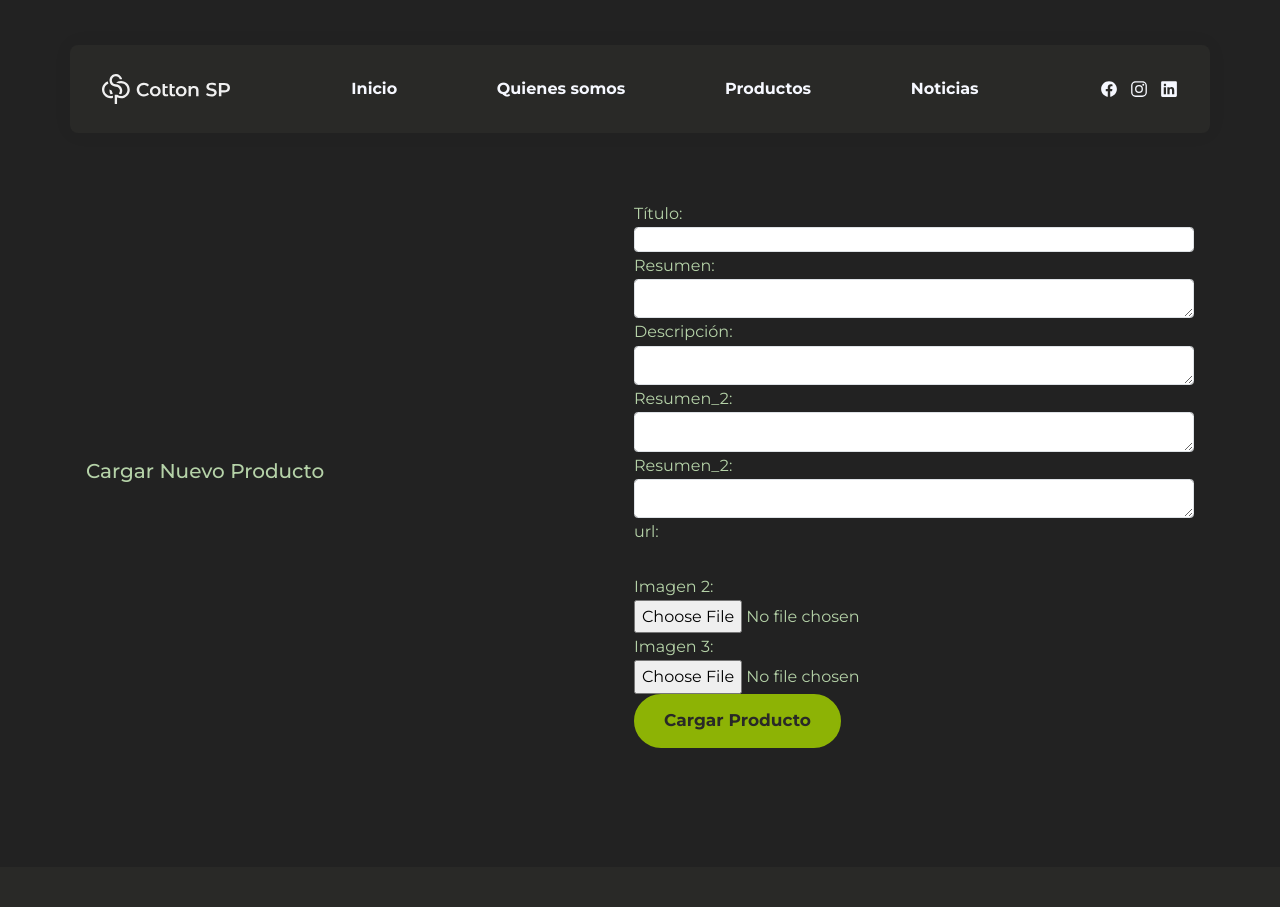
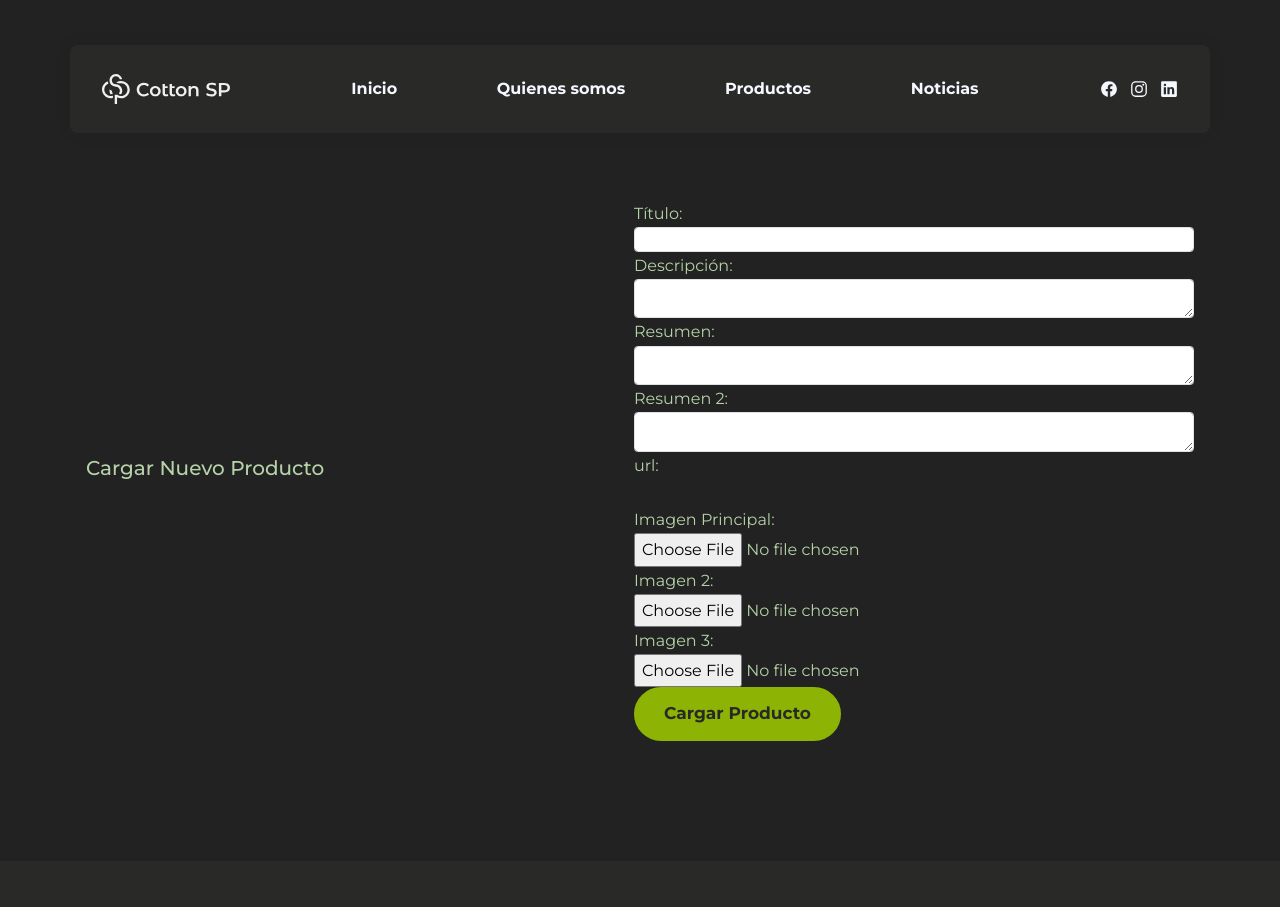
Before and after one commit to Naza42/CottonSP-Web, a Django app: page /productos/cargar/ in a window 1280 px wide. Shown: the top 907 px of the page. Run offline with Django 4.2, Linux system fonts and the light colour scheme; a user stored in the database is signed in; some libraries are stand-ins or nearby versions.

Commit message:
Update cargar_producto.html
el formulario estaba mal organizado

```diff
--- a/templates/productos/cargar_producto.html
+++ b/templates/productos/cargar_producto.html
@@ -17,35 +17,45 @@
                 <input type="text" class="form-control" id="titulo" name="titulo" required>
             </div>
             <div class="form-group">
+                <label for="descripcion">Descripción:</label>
+                <textarea class="form-control" id="descripcion" name="descripcion" required></textarea>
+            </div>
+            <div class="form-group">
                 <label for="resumen">Resumen:</label>
                 <textarea class="form-control" id="resumen" name="resumen" required></textarea>
             </div>
             <div class="form-group">
-                <label for="descripcion">Descripción:</label>
-                <textarea class="form-control" id="descripcion" name="descripcion" required></textarea>
-            </div>
-            <div class="form-group">
-                <label for="resumen_2">Resumen_2:</label>
-                <textarea class="form-control" id="resumen_2" name="resumen_2" required></textarea>
-            </div>
-            <div class="form-group">
-                <label for="resumen_2">Resumen_2:</label>
+                <label for="resumen_2">Resumen 2:</label>
                 <textarea class="form-control" id="resumen_2" name="resumen_2" required></textarea>
             </div>
             <div class="form-group">
                 <label for="imagen_principal">url:</label>
-                <input type="url" class="form-control-file" id="url" name="url" required>
+                <input type="url" class="form-control-file" id="url" name="url" >
+            </div>
+            <div class="form-group">
+                <label for="imagen_principal">Imagen Principal:</label>
+                <input type="file" class="form-control-file" id="imagen_principal" name="imagen_principal" required>
             </div>
             <div class="form-group">
                 <label for="imagen_2">Imagen 2:</label>
-                <input type="file" class="form-control-file" id="imagen_2" name="imagen_2" required>
+                <input type="file" class="form-control-file" id="imagen_2" name="imagen_2" >
             </div>
             <div class="form-group">
                 <label for="imagen_3">Imagen 3:</label>
-                <input type="file" class="form-control-file" id="imagen_3" name="imagen_3" required>
+                <input type="file" class="form-control-file" id="imagen_3" name="imagen_3" >
             </div>
             <button type="submit" class="btn btn-primary">Cargar Producto</button>
         </form>
     </div>
+    {% if form.errors %}
+        <ul>
+            {% for field in form %}
+                {% for error in field.errors %}
+                    <li>{{ field.label }}: {{ error }}</li>
+                {% endfor %}
+            {% endfor %}
+        </ul>
+    {% endif %}
+
 </section>
 {% endblock contenido%}
```
